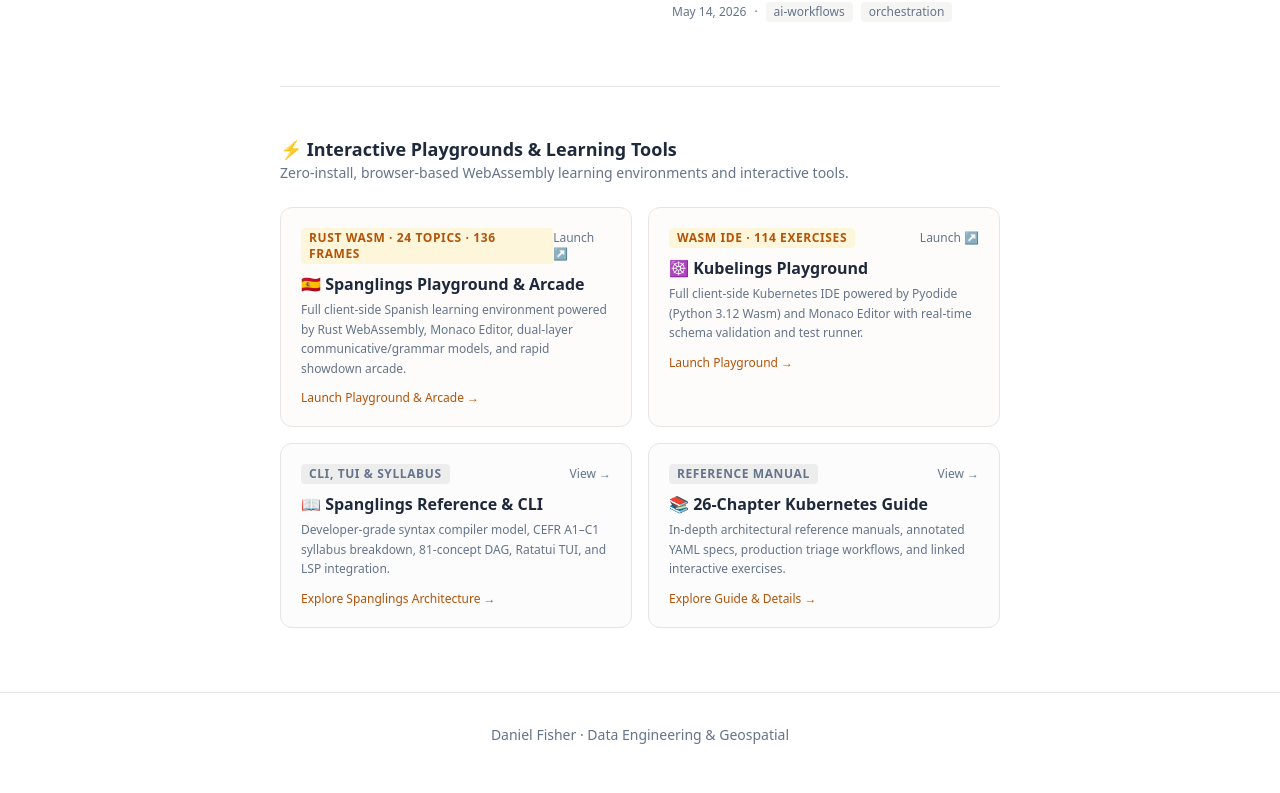
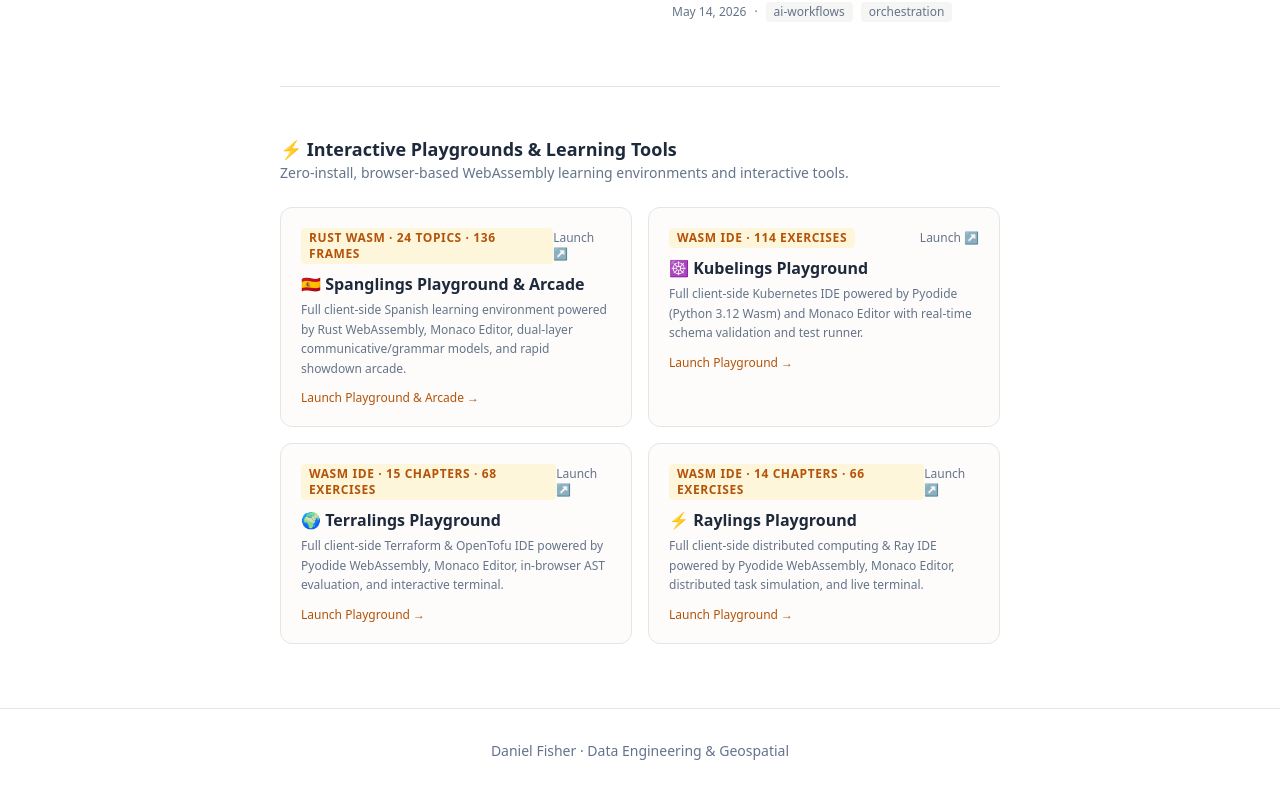
Before and after one commit to dnf0/dnf0.github.io, a Next.js app: page / in a window 1280 px wide. Shown: the part 439-1232 px from the top of the page. Built offline with nearby package versions, Linux system fonts and the light colour scheme.

Commit message:
feat(home): link directly to all 4 *lings WebAssembly playgrounds (#3)

```diff
--- a/content/projects/raylings.mdx
+++ b/content/projects/raylings.mdx
@@ -4,6 +4,12 @@ date: "2026-08-27"
 description: "An interactive, hands-on CLI learning environment for mastering Python Ray, distributed actors, and scalable AI clusters."
 tags: ["python", "ray", "distributed-systems", "ai", "tui", "lings", "kubernetes"]
 ---
+
+<Callout>
+⚡ **In-Browser WebAssembly Learning Platform**: Practice all 66 exercises across 14 chapters directly in your browser with zero installation—powered by Pyodide (Python 3.12 Wasm), Monaco Editor, distributed task simulation, and local progress persistence.
+
+👉 [**Launch WebAssembly Playground (14 Chapters · 66 Exercises) →**](https://dnf0.github.io/raylings/playground/)
+</Callout>
 
 **Raylings** is an interactive, hands-on CLI learning environment for mastering Python Ray from scratch. Inspired by the pedagogy of [Rustlings](https://github.com/rust-lang/rustlings) and [Ziglings](https://github.com/ziglings/exercises), Raylings guides engineers through progressively challenging distributed computing exercises: futures, stateful actors, Plasma zero-copy memory, dynamic placement groups, and lineage-based fault tolerance.
 
@@ -33,6 +39,7 @@ Raylings provides:
 
 ### Links & Resources
 
+- [⚡ Launch WebAssembly Playground](https://dnf0.github.io/raylings/playground/)
 - [GitHub Repository](https://github.com/dnf0/raylings)
 - [Documentation Site](https://dnf0.github.io/raylings/)
 - [Curriculum Syllabus](https://dnf0.github.io/raylings/syllabus/)
--- a/content/projects/terralings.mdx
+++ b/content/projects/terralings.mdx
@@ -5,7 +5,13 @@ description: "An interactive terminal learning tool for mastering Terraform and
 tags: ["terraform", "opentofu", "go", "iac", "tui", "lings", "devops"]
 ---
 
-**Terralings** is an ultra-fast, interactive terminal learning tool for mastering Terraform and OpenTofu from scratch. Inspired by [Rustlings](https://github.com/rust-lang/rustlings), [Spanglings](https://github.com/dnf0/spanglings), and [Raylings](https://github.com/dnf0/raylings), it guides engineers through fixing broken configurations, writing declarative Infrastructure as Code (IaC), mastering HCL functions, refactoring state with `moved` blocks, authoring `.tftest.hcl` tests, and configuring OpenTofu state encryption.
+<Callout>
+⚡ **In-Browser WebAssembly Learning Platform**: Practice all 68 exercises across 15 chapters directly in your browser with zero installation—powered by Pyodide (Python 3.12 Wasm), Monaco Editor, AST evaluation, and local progress persistence.
+
+👉 [**Launch WebAssembly Playground (15 Chapters · 68 Exercises) →**](https://dnf0.github.io/terralings/playground/)
+</Callout>
+
+**Terralings** is an ultra-fast, interactive terminal learning tool for mastering Terraform and OpenTofu from scratch. Inspired by [Rustlings](https://github.com/rust-lang/rustlings), [Spanglings](https://github.com/dnf0/spanglings), and [Raylings](https://github.com/dnf0/raylings), it guides engineers through fixing broken configurations, writing declarative Infrastructure as Code (IaC), mastering HCL functions, refactoring state with `moved` blocks, authoring `.tftest.hcl` tests, configuring OpenTofu state encryption, and building multi-cloud AWS & GCP architecture blueprints.
 
 ### Pedagogical Philosophy
 
@@ -19,21 +25,23 @@ Terralings is built on five core educational pillars:
 
 ### Architecture & Capabilities
 
-- **High-Performance Go Binary**: The entire 56-exercise curriculum is embedded directly into a standalone binary with zero runtime dependencies.
+- **High-Performance Go Binary**: The entire 68-exercise curriculum is embedded directly into a standalone binary with zero runtime dependencies.
 - **Bubble Tea & Lip Gloss TUI (`terralings tui`)**: Full-screen split-pane terminal dashboard featuring live curriculum trees, syntax diagnostics, and hint drawers.
 - **Embedded Language Server (`terralings lsp`)**: Standards-compliant JSON-RPC 2.0 LSP daemon providing real-time diagnostics, hover documentation, and hint code actions in VS Code, Neovim, and Helix.
 - **Pre-flight Health Diagnostics (`terralings doctor`)**: Validates local OpenTofu/Terraform binaries, provider plugin caches, and progress store integrity.
 - **Official VS Code Companion Extension**: Activity bar curriculum explorer, on-save HCL evaluation, and 5-step guided walkthroughs.
 
-### Curriculum Matrix (13 Chapters · 56 Exercises)
+### Curriculum Matrix (15 Chapters · 68 Exercises)
 
 - **01–04 Foundations**: Primitives, variables, structural types, outputs, locals, ternary conditionals, splat expressions, string/collection functions, filesystem operations.
 - **05–07 Meta-Arguments & Modularity**: `count`, `for_each`, lifecycle rules (`create_before_destroy`, `prevent_destroy`), dynamic blocks, local/archive data sources, preconditions and postconditions.
 - **08–10 Advanced IaC**: Child module boundaries, provider aliasing, declarative state refactoring (`moved` blocks, `import` blocks), native testing framework (`.tftest.hcl`, mock providers).
 - **11–13 Governance & OpenTofu**: Tagging factory patterns, OpenTofu state encryption at rest, early variable evaluation, root module encapsulation, and ADR-0005 policy encapsulation.
+- **14–15 Cloud Architecture Blueprints**: AWS multi-AZ VPC networking, resilient compute, serverless pipelines, SNS/SQS async decoupling, zero-trust IAM, and GCP custom VPCs, regional MIGs, Cloud Run, Pub/Sub, and Workload Identity federation.
 
 ### Links & Resources
 
+- [⚡ Launch WebAssembly Playground](https://dnf0.github.io/terralings/playground/)
 - [GitHub Repository](https://github.com/dnf0/terralings)
 - [Documentation Site](https://dnf0.github.io/terralings/)
 - [Onboarding & Learner's Guide](https://dnf0.github.io/terralings/onboarding-guide/)
--- a/src/app/page.tsx
+++ b/src/app/page.tsx
@@ -136,51 +136,55 @@ export default function Home() {
             </div>
           </a>
 
-          <Link
-            href="/projects/spanglings"
-            className="group block p-5 rounded-xl border border-stone-200 bg-stone-50/50 hover:bg-stone-50 hover:border-topo-accent/40 transition-all"
+          <a
+            href="https://dnf0.github.io/terralings/playground/"
+            target="_blank"
+            rel="noopener noreferrer"
+            className="group block p-5 rounded-xl border border-stone-200 bg-topo-sand/40 hover:bg-topo-sand/80 hover:border-topo-accent/40 transition-all"
           >
             <div className="flex items-center justify-between mb-2">
-              <span className="text-xs font-semibold uppercase tracking-wider text-topo-muted bg-stone-200/60 px-2 py-0.5 rounded">
-                CLI, TUI &amp; Syllabus
+              <span className="text-xs font-semibold uppercase tracking-wider text-topo-accent bg-amber-100/60 px-2 py-0.5 rounded">
+                Wasm IDE · 15 Chapters · 68 Exercises
               </span>
               <span className="text-xs text-topo-muted group-hover:text-topo-accent transition-colors">
-                View →
+                Launch ↗
               </span>
             </div>
             <h3 className="font-semibold text-topo-slate text-base group-hover:text-topo-accent transition-colors mb-1">
-              📖 Spanglings Reference &amp; CLI
+              🌍 Terralings Playground
             </h3>
             <p className="text-xs text-topo-muted leading-relaxed mb-3">
-              Developer-grade syntax compiler model, CEFR A1–C1 syllabus breakdown, 81-concept DAG, Ratatui TUI, and LSP integration.
+              Full client-side Terraform &amp; OpenTofu IDE powered by Pyodide WebAssembly, Monaco Editor, in-browser AST evaluation, and interactive terminal.
             </p>
             <div className="flex items-center gap-1 text-xs text-topo-accent font-medium">
-              <span>Explore Spanglings Architecture →</span>
+              <span>Launch Playground →</span>
             </div>
-          </Link>
+          </a>
 
-          <Link
-            href="/projects/kubelings"
-            className="group block p-5 rounded-xl border border-stone-200 bg-stone-50/50 hover:bg-stone-50 hover:border-topo-accent/40 transition-all"
+          <a
+            href="https://dnf0.github.io/raylings/playground/"
+            target="_blank"
+            rel="noopener noreferrer"
+            className="group block p-5 rounded-xl border border-stone-200 bg-topo-sand/40 hover:bg-topo-sand/80 hover:border-topo-accent/40 transition-all"
           >
             <div className="flex items-center justify-between mb-2">
-              <span className="text-xs font-semibold uppercase tracking-wider text-topo-muted bg-stone-200/60 px-2 py-0.5 rounded">
-                Reference Manual
+              <span className="text-xs font-semibold uppercase tracking-wider text-topo-accent bg-amber-100/60 px-2 py-0.5 rounded">
+                Wasm IDE · 14 Chapters · 66 Exercises
               </span>
               <span className="text-xs text-topo-muted group-hover:text-topo-accent transition-colors">
-                View →
+                Launch ↗
               </span>
             </div>
             <h3 className="font-semibold text-topo-slate text-base group-hover:text-topo-accent transition-colors mb-1">
-              📚 26-Chapter Kubernetes Guide
+              ⚡ Raylings Playground
             </h3>
             <p className="text-xs text-topo-muted leading-relaxed mb-3">
-              In-depth architectural reference manuals, annotated YAML specs, production triage workflows, and linked interactive exercises.
+              Full client-side distributed computing &amp; Ray IDE powered by Pyodide WebAssembly, Monaco Editor, distributed task simulation, and live terminal.
             </p>
             <div className="flex items-center gap-1 text-xs text-topo-accent font-medium">
-              <span>Explore Guide &amp; Details →</span>
+              <span>Launch Playground →</span>
             </div>
-          </Link>
+          </a>
         </div>
       </div>
     </div>
```
